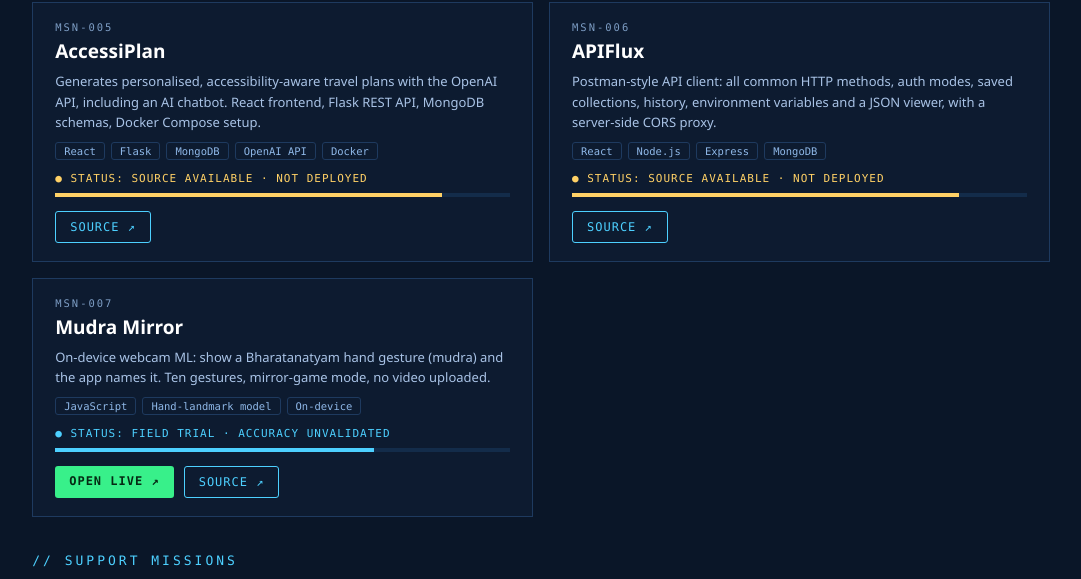
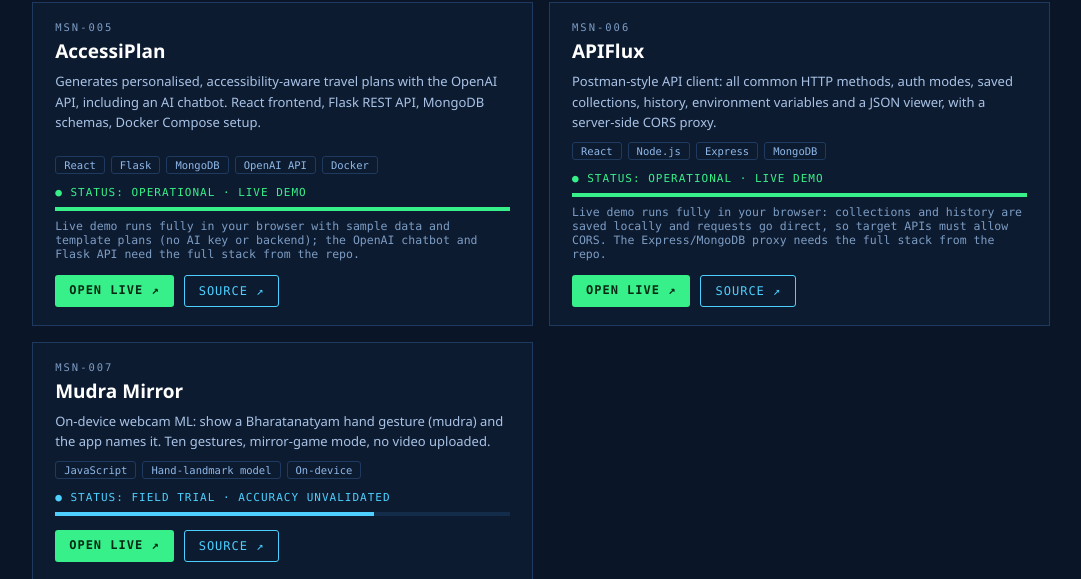
Before and after one commit to Abhisheksinghh23/portfolio-mission-control, a plain HTML site: page index.html in a window 1280 px wide. Shown: the part 1016-1595 px from the top of the page, without its empty margins (99-1180 px from the left). Drawn offline with Linux system fonts and the light colour scheme.

Commit message:
Link live demos for APIFlux and AccessiPlan

```diff
--- a/index.html
+++ b/index.html
@@ -154,12 +154,14 @@ const P=[
  {name:'TutorLedger',id:'MSN-004',stat:'op',statText:'● STATUS: OPERATIONAL · LIVE DEMO',fill:100,fillColor:'#38f08a',
   desc:'Finance command deck for solo tuition teachers: students, batches, fees, partial payments, receipts, WhatsApp reminder drafts, CSV import/export and backup.',
   chips:['React','Firebase Auth','Firebase'],live:'https://tutorledger-8eac4.web.app',code:null,codeLabel:'SOURCE: PRIVATE REPOSITORY'},
- {name:'AccessiPlan',id:'MSN-005',stat:'cd',statText:'● STATUS: SOURCE AVAILABLE · NOT DEPLOYED',fill:85,fillColor:'#ffd166',
+ {name:'AccessiPlan',id:'MSN-005',stat:'op',statText:'● STATUS: OPERATIONAL · LIVE DEMO',fill:100,fillColor:'#38f08a',
   desc:'Generates personalised, accessibility-aware travel plans with the OpenAI API, including an AI chatbot. React frontend, Flask REST API, MongoDB schemas, Docker Compose setup.',
-  chips:['React','Flask','MongoDB','OpenAI API','Docker'],live:null,code:'https://github.com/Abhisheksinghh23/accessibility-needs-generative-planner'},
- {name:'APIFlux',id:'MSN-006',stat:'cd',statText:'● STATUS: SOURCE AVAILABLE · NOT DEPLOYED',fill:85,fillColor:'#ffd166',
+  chips:['React','Flask','MongoDB','OpenAI API','Docker'],live:'https://abhisheksinghh23.github.io/accessibility-needs-generative-planner/',code:'https://github.com/Abhisheksinghh23/accessibility-needs-generative-planner',
+  note:'Live demo runs fully in your browser with sample data and template plans (no AI key or backend); the OpenAI chatbot and Flask API need the full stack from the repo.'},
+ {name:'APIFlux',id:'MSN-006',stat:'op',statText:'● STATUS: OPERATIONAL · LIVE DEMO',fill:100,fillColor:'#38f08a',
   desc:'Postman-style API client: all common HTTP methods, auth modes, saved collections, history, environment variables and a JSON viewer, with a server-side CORS proxy.',
-  chips:['React','Node.js','Express','MongoDB'],live:null,code:'https://github.com/Abhisheksinghh23/apiflux'},
+  chips:['React','Node.js','Express','MongoDB'],live:'https://abhisheksinghh23.github.io/apiflux/',code:'https://github.com/Abhisheksinghh23/apiflux',
+  note:'Live demo runs fully in your browser: collections and history are saved locally and requests go direct, so target APIs must allow CORS. The Express/MongoDB proxy needs the full stack from the repo.'},
  {name:'Mudra Mirror',id:'MSN-007',stat:'ft',statText:'● STATUS: FIELD TRIAL · ACCURACY UNVALIDATED',fill:70,fillColor:'#4dd0ff',
   desc:'On-device webcam ML: show a Bharatanatyam hand gesture (mudra) and the app names it. Ten gestures, mirror-game mode, no video uploaded.',
   chips:['JavaScript','Hand-landmark model','On-device'],live:'https://abhisheksinghh23.github.io/mudra-mirror/',code:'https://github.com/Abhisheksinghh23/mudra-mirror'},
```
